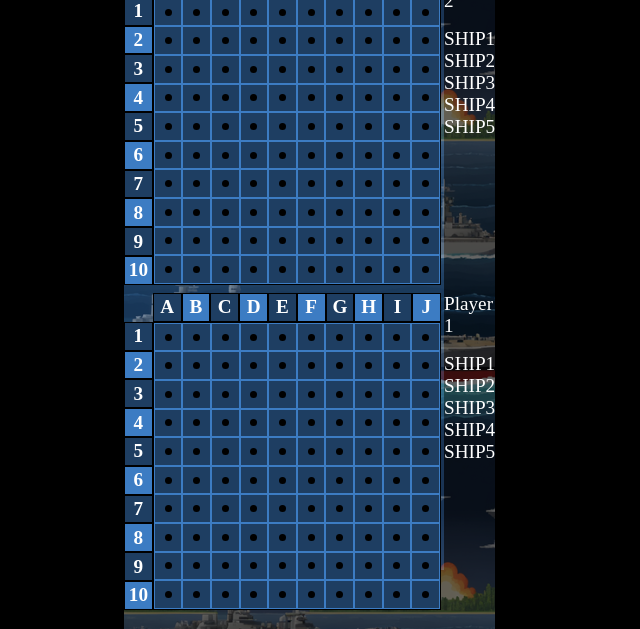
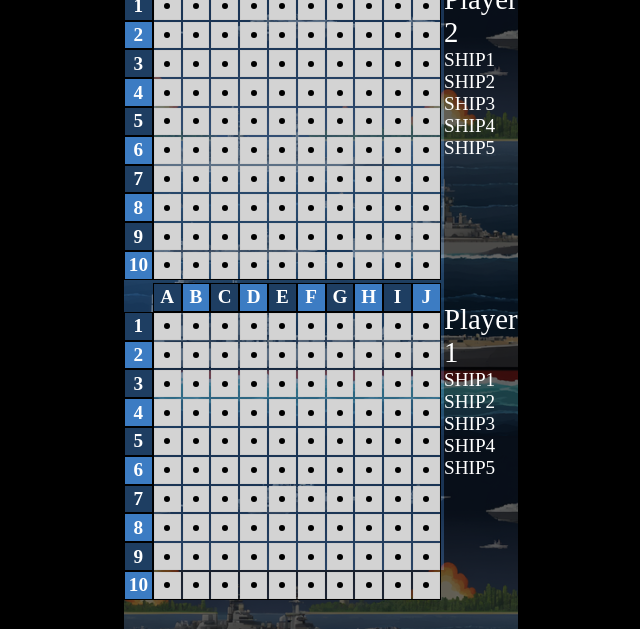
Before and after one commit to biandresen/BattleShip, a website built with Vite: page index.html in a window 1280 px wide. Shown: the part 70-699 px from the top of the page, without its empty margins (356-996 px from the left). Built offline with nearby package versions, Linux system fonts and the light colour scheme.

Commit message:
Revert "style: add css attributes"
This reverts commit 8e8c5c52c3d778c58985138cc528d37259cb361f.

```diff
--- a/src/style.css
+++ b/src/style.css
@@ -137,7 +137,7 @@ body {
   grid-column: 2 / 3;
   display: grid;
   grid-template-rows: 0.2fr 0.8fr;
-  justify-content: start;
+  justify-content: center;
 }
 .upper-player-name {
   grid-row: 1 / 2;
@@ -154,7 +154,7 @@ body {
   grid-column: 2 / 3;
   display: grid;
   grid-template-rows: 0.2fr 0.8fr;
-  justify-content: start;
+  justify-content: center;
 }
 .lower-player-name {
   grid-row: 1 / 2;
@@ -170,8 +170,8 @@ body {
   font-size: var(--medium-font-size);
 }
 .player-name {
-  margin-top: 5px;
-  font-size: var(--medium-font-size);
+  margin-top: 20px;
+  font-size: var(--big-font-size);
 }
 
 .upper-board-area {
@@ -183,7 +183,6 @@ body {
   width: 320px;
   height: 320px;
   justify-self: center;
-  margin-top: 5px;
 }
 .upper-board-letter-row {
   grid-row: 1 / 2;
@@ -202,7 +201,6 @@ body {
   width: 320px;
   height: 320px;
   justify-self: center;
-  margin-top: 5px;
 }
 .lower-board-letter-row {
   grid-row: 1 / 2;
@@ -241,7 +239,7 @@ body {
   display: grid;
   grid-template-columns: repeat(10, 1fr); /* 10 equal columns */
   grid-template-rows: repeat(10, 1fr); /* 10 equal rows */
-  /* gap: 1px; */
+  gap: 2px; /* Optional: Space between cells */
   border: 1px solid black;
 }
 .matrix-item {
@@ -249,12 +247,12 @@ body {
   flex: 1 1 1;
   justify-content: center;
   align-items: center;
-  background: var(--primary-color);
-  border: 1px solid var(--primary-color-highlight);
+  background-color: lightgray;
+  border: 1px solid #ccc;
 }
 .dot {
-  width: 7px;
-  height: 7px;
+  width: 6px;
+  height: 6px;
   background-color: black;
   border-radius: 50%; /* Makes the dot circular */
 }
```
